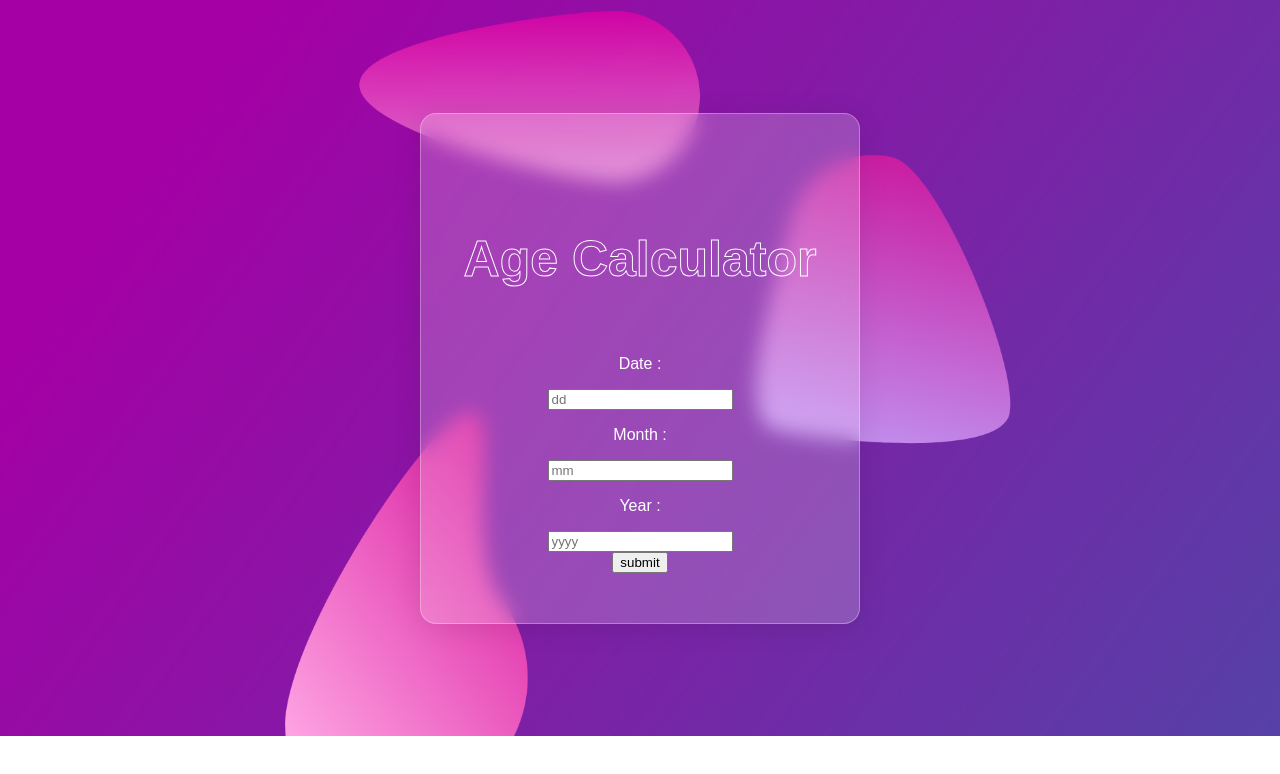
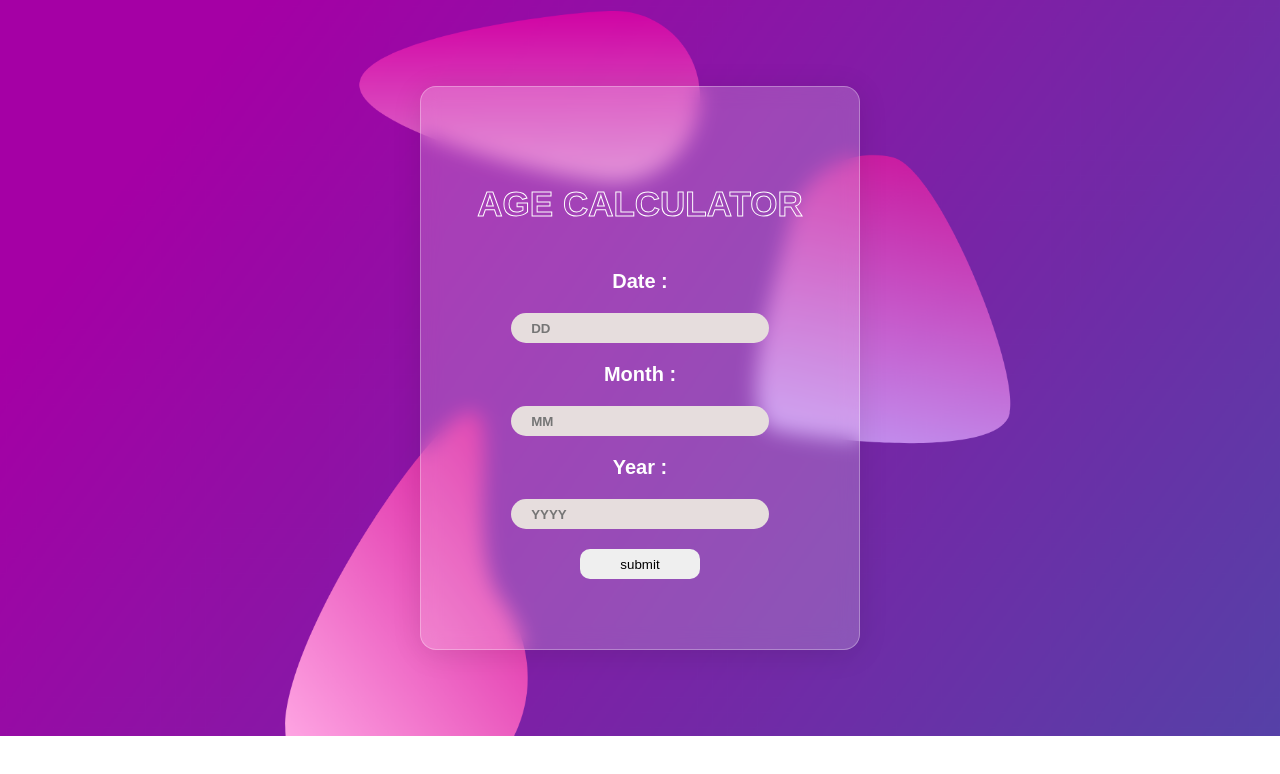
Before and after one commit to naufel1122/BirthDayCalculator, a plain HTML site: page index.html in a window 1280 px wide. Drawn offline with Linux system fonts and the light colour scheme; a web font is replaced by a local one.

Commit message:
completed

```diff
--- a/index.html
+++ b/index.html
@@ -15,23 +15,22 @@
         <div class="enter">
           <h4>
             Age Calculator
-            <!-- <span class="neon"></span> -->
           </h4>
         </div>
 
         <div class="block">
           <p class="title">Date :</p>
-          <input type="text" name="date" id="date" placeholder="dd" required="required" spellcheck="false" minlength="1"
+          <input type="text" name="date" id="date" placeholder="DD" required="required" spellcheck="false" minlength="1"
             maxlength="2" />
         <!-- </div> -->
         <!-- <div class="block"> -->
           <p class="title">Month :</p>
-          <input type="text" name="month" id="month" placeholder="mm" required="required" spellcheck="false"
+          <input type="text" name="month" id="month" placeholder="MM" required="required" spellcheck="false"
             minlength="1" maxlength="2" />
         <!-- </div> -->
         <!-- <div class="block"> -->
           <p class="title">Year : </p>
-          <input type="text" name="year" id="year" placeholder="yyyy" required="required" spellcheck="false"
+          <input type="text" name="year" id="year" placeholder="YYYY" required="required" spellcheck="false"
             minlength="4" maxlength="4" />
         </div>
       </div>
--- a/style..css
+++ b/style..css
@@ -4,7 +4,6 @@
 }
 body {
   font-family: sans-serif;
-  /* background-image: linear-gradient(80deg, #1d0000, #20205b, #83355d, #2b0720); */
   background-image: url('./back.png');
   background-position: fixed;
   background-size: cover;
@@ -15,9 +14,7 @@ body {
   align-items: center;
 }
 .container{
-  /* background: linear-gradient(135deg, rgba(255, 255, 255, 0.1), rgba(255, 255, 255, 0));
-  backdrop-filter: blur(10px);
-  -webkit-backdrop-filter: blur(10px); */
+
   width: 90%;
   max-width: 440px;
   color: #fff;
@@ -29,17 +26,36 @@ body {
   box-shadow: 0 4px 30px rgba(0, 0, 0,0.1);
   backdrop-filter: blur(10px);
 }
-/* box-shadow: rgba(0, 0, 0, 0.56) 0px 22px 70px 4px; */
 h4 {
-  /* font-family: ; */
+  text-transform: uppercase;
   text-align: center;
-  font-size: 50px;
-  font-weight: 700;
+  font-size: 35px;
+  font-weight: 900;
   -webkit-text-stroke:1px #fff;
   color: transparent;
 }
-.neon {
-  font: 100 60px/60px
-  text-shadow: 0 -1px 0 #f00, 0 2px 0 #f00, 0 4px 0 #60f, -2px -2px 15px #f06,
-    2px -2px 15px #f06, -2px 2px 15px #f06, 2px 2px 15px #f06;
+
+.block .title{
+  font-size: 20px;
+  font-weight: 700;
 }
+.block  input{
+  height: 30px;
+  width: 70%;
+  background-color: rgb(230, 221, 221);
+  border: none;
+  border-radius: 15px;
+  padding-left: 20px;
+  outline: none;
+font-weight: 600;
+}
+.enter input{
+  margin-top: 20px;
+  margin-bottom: 20px;
+  height: 30px;
+  width: 120px;
+  border-radius: 10px;
+  outline: none;
+  border: none;
+  cursor: pointer;
+}
```
